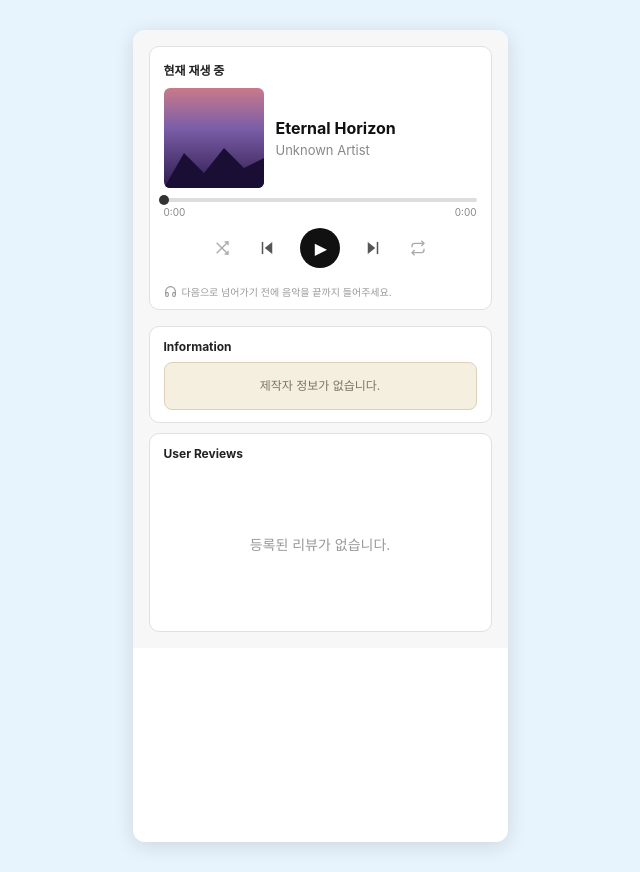
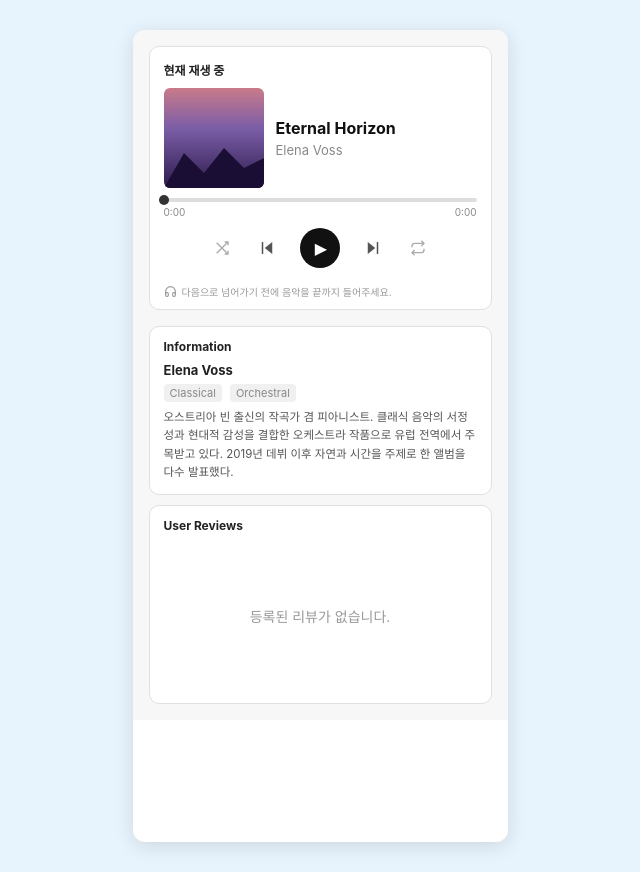
Before and after one commit to skye-suhyun-kim/rms_condition4, a plain HTML site: page index.html in a window 1280 px wide. Shown: the whole page, without its empty margins (320-960 px from the left). Drawn offline with Linux system fonts and the light colour scheme.

Commit message:
Update index.html

```diff
--- a/index.html
+++ b/index.html
@@ -90,10 +90,31 @@
       .right-panel { flex: 1; display: flex; flex-direction: column; gap: 10px; }
       .info-card { background: #fff; border-radius: 10px; border: 1px solid #e0e0e0; padding: 12px 14px; }
       .card-label { font-size: 12px; font-weight: 700; color: #222; margin-bottom: 8px; }
-      .no-info-badge {
-        background: #f5efe0; border: 1px solid #ddd0b8;
-        border-radius: 8px; padding: 14px 12px;
-        text-align: center; font-size: 12px; color: #777766; line-height: 1.5;
+      .artist-bio {
+        display: flex;
+        flex-direction: column;
+        gap: 6px;
+      }
+      .artist-name-row {
+        font-size: 13px;
+        font-weight: 700;
+        color: #222;
+      }
+      .artist-meta {
+        font-size: 11px;
+        color: #888;
+        display: flex;
+        gap: 8px;
+      }
+      .artist-meta span {
+        background: #f0f0f0;
+        border-radius: 4px;
+        padding: 2px 6px;
+      }
+      .artist-desc {
+        font-size: 11.5px;
+        color: #555;
+        line-height: 1.6;
       }
       .comments-card {
         background: #fff; border-radius: 10px;
@@ -117,7 +138,7 @@
             </div>
             <div class="song-info">
               <div class="song-title">Eternal Horizon</div>
-              <div class="song-artist">Unknown Artist</div>
+              <div class="song-artist">Elena Voss</div>
             </div>
           </div>
           <div class="progress-section">
@@ -173,7 +194,16 @@
         <div class="right-panel">
           <div class="info-card">
             <div class="card-label">Information</div>
-            <div class="no-info-badge">제작자 정보가 없습니다.</div>
+            <div class="artist-bio">
+              <div class="artist-name-row">Elena Voss</div>
+              <div class="artist-meta">
+                <span>Classical</span>
+                <span>Orchestral</span>
+              </div>
+              <div class="artist-desc">
+                오스트리아 빈 출신의 작곡가 겸 피아니스트. 클래식 음악의 서정성과 현대적 감성을 결합한 오케스트라 작품으로 유럽 전역에서 주목받고 있다. 2019년 데뷔 이후 자연과 시간을 주제로 한 앨범을 다수 발표했다.
+              </div>
+            </div>
           </div>
           <div class="comments-card">
             <div class="card-label">User Reviews</div>
@@ -192,7 +222,6 @@
       const currentTimeEl = document.getElementById('currentTime');
       const durationEl = document.getElementById('duration');
 
-      // ✏️ MP3 파일명을 여기에 입력하세요 (HTML 파일과 같은 폴더에 있어야 함)
       audioPlayer.src = 'music.mp3';
 
       function formatTime(seconds) {
```
